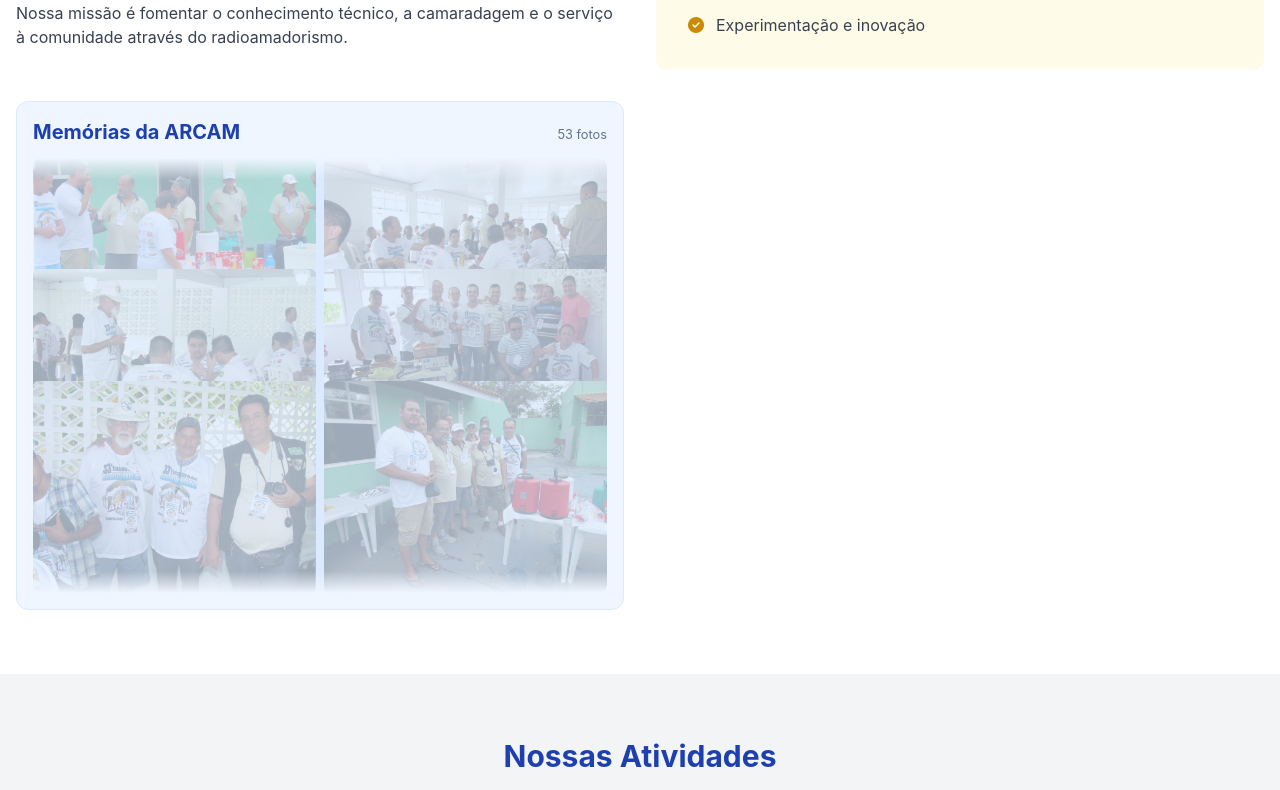
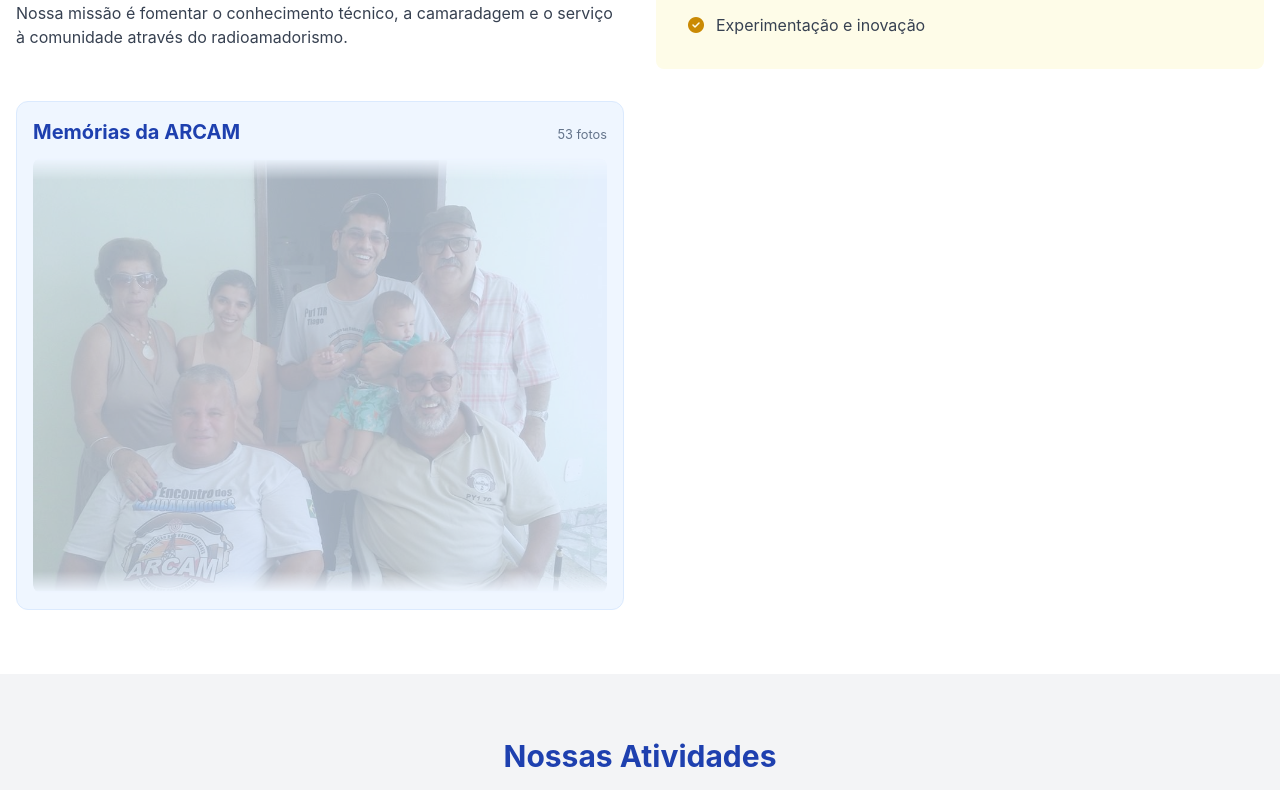
Before and after one commit to rafaelzaap/Website-Arcam, a React (Create React App) app: page / in a window 1280 px wide. Shown: the part 731-1521 px from the top of the page. Built offline with nearby package versions, Linux system fonts and the light colour scheme; the HTML template or start-up script is replaced by a standard one.

Commit message:
Exibir fotos da galeria uma por vez

```diff
--- a/src/components/Fotos.js
+++ b/src/components/Fotos.js
@@ -23,18 +23,14 @@ function Fotos() {
   }, []);
 
   useEffect(() => {
-    if (fotos.length <= 6) return undefined;
+    if (fotos.length <= 1) return undefined;
 
     const intervalo = setInterval(() => {
-      setIndiceAtual((indice) => (indice + 6) % fotos.length);
+      setIndiceAtual((indice) => (indice + 1) % fotos.length);
     }, 3000);
 
     return () => clearInterval(intervalo);
   }, [fotos.length]);
-
-  const fotosVisiveis = Array.from({ length: Math.min(6, fotos.length) }, (_, deslocamento) => (
-    fotos[(indiceAtual + deslocamento) % fotos.length]
-  ));
 
   return (
     <div className="fotos-galeria" aria-label="Galeria de fotos históricas da ARCAM">
@@ -46,15 +42,12 @@ function Fotos() {
       {fotos.length > 0 ? (
         <div className="fotos-galeria-janela">
           <div className="fotos-galeria-trilho" key={indiceAtual}>
-            {fotosVisiveis.map((foto, indice) => (
-              <img
-                key={`${foto}-${indice}`}
-                src={`${process.env.PUBLIC_URL}${foto}`}
-                alt="Registro histórico da ARCAM"
-                loading="lazy"
-                decoding="async"
-              />
-            ))}
+            <img
+              src={`${process.env.PUBLIC_URL}${fotos[indiceAtual]}`}
+              alt="Registro histórico da ARCAM"
+              loading="lazy"
+              decoding="async"
+            />
           </div>
         </div>
       ) : (
--- a/src/index.css
+++ b/src/index.css
@@ -53,18 +53,15 @@ html {
 
 .fotos-galeria-trilho {
   height: 100%;
-  display: grid;
-  grid-template-columns: repeat(3, minmax(0, 1fr));
-  grid-template-rows: repeat(2, minmax(0, 1fr));
-  gap: 0.5rem;
+  display: block;
   animation: fotos-aparecer 0.5s ease;
 }
 
 .fotos-galeria-trilho img {
-  min-height: 0;
   width: 100%;
+  height: 100%;
   border-radius: 0.35rem;
-  object-fit: cover;
+  object-fit: contain;
   background: #bfdbfe;
 }
 
@@ -82,12 +79,6 @@ html {
   to { opacity: 1; }
 }
 
-@media (max-width: 1535px) {
-  .fotos-galeria-trilho {
-    grid-template-columns: repeat(2, minmax(0, 1fr));
-  }
-}
-
 @media (max-width: 639px) {
   .fotos-galeria {
     padding: 0.75rem;
@@ -99,11 +90,6 @@ html {
     min-height: 18rem;
   }
 
-  .fotos-galeria-trilho {
-    grid-template-columns: repeat(2, minmax(0, 1fr));
-    grid-template-rows: repeat(3, minmax(0, 1fr));
-    gap: 0.35rem;
-  }
 }
 
 @media (prefers-reduced-motion: reduce) {
```
